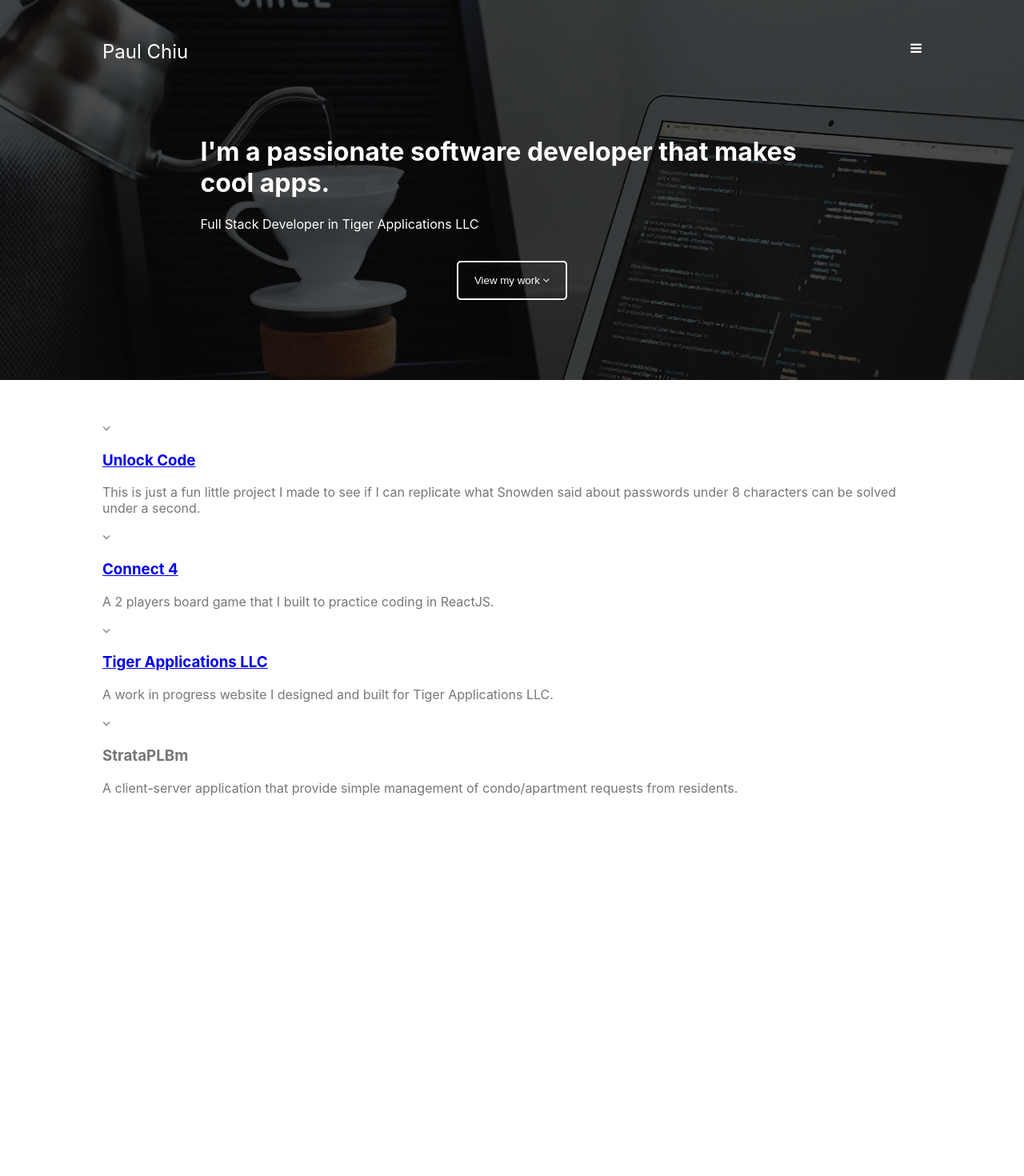
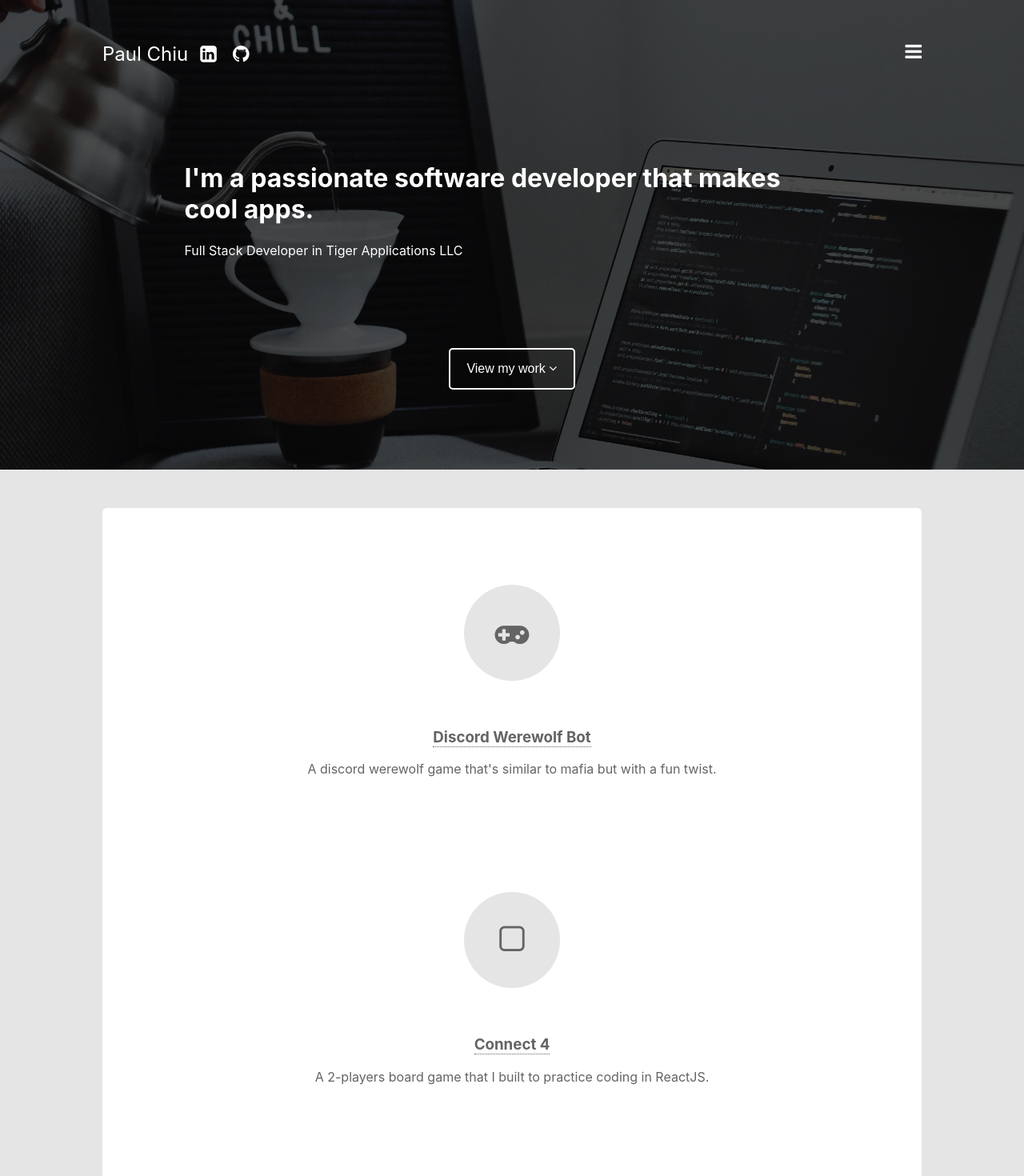
Before and after one commit to pcchiu96/portfolio, a React (Create React App) app: page / in a window 1280 px wide. Shown: the top 1470 px of the page at 80% size. Before the commit the page ends 1061 px from the top, so only its background shows below. Built offline with nearby package versions, Linux system fonts and the light colour scheme.

Commit message:
Added my projects section using grid and similar style from before. Added linkdin and github icon next to title name along with their links. Added animations to all buttons.

```diff
--- a/src/components/introduction.css
+++ b/src/components/introduction.css
@@ -1,5 +1,5 @@
 .introduction {
-    padding: 20px;
+    padding: 3em 0 6em 0;
 }
 
 .b-wrapper {
@@ -13,4 +13,11 @@
     padding: 15px 20px;
     border-radius: 5px;
     color: white;
+    transition: 0.3s;
+    font-size: 1em;
 }
+
+.b-my-work:hover {
+    color: black;
+    background-color: white;
+}
--- a/src/components/nav.css
+++ b/src/components/nav.css
@@ -12,3 +12,24 @@
 .nav-title {
     font-size: 24px;
 }
+
+.nav-title i {
+    margin-left: 10px;
+    padding: 5px;
+    border-radius: 10px;
+    transition: 0.3s;
+}
+
+.nav-title i:hover {
+    color: black;
+    background-color: white;
+}
+
+.nav-title a {
+    color: white;
+}
+
+.nav-hamburger {
+    font-size: 1.5em;
+    cursor: pointer;
+}
--- a/src/components/nav.js
+++ b/src/components/nav.js
@@ -5,7 +5,15 @@ export default function Nav() {
     return (
         <nav id='nav'>
             <ul>
-                <li className='nav-title'>Paul Chiu</li>
+                <li className='nav-title'>
+                    <a href='https://pcchiu96.github.io/portfolio'>Paul Chiu</a>
+                    <a href='https://www.linkedin.com/in/paul-chiu-373616178'>
+                        <i className='fa fa-linkedin-square' aria-hidden='true'></i>
+                    </a>
+                    <a href='https://github.com/pcchiu96'>
+                        <i className='fa fa-github' aria-hidden='true'></i>
+                    </a>
+                </li>
                 <li className='nav-hamburger'>
                     <i className='fa fa-bars'></i>
                 </li>
--- a/src/components/projects.css
+++ b/src/components/projects.css
@@ -1,12 +1,43 @@
+.projects-background {
+    background-color: #e5e5e5;
+}
+
 .projects-wrapper {
     width: 80%;
-    margin: auto;
-    padding: 50px 0;
-    color: #777;
-
-    /* margin-top: -14em; */
+    margin: 0 auto;
+    padding: 3em;
+    color: #646464;
 }
 
 .projects {
+    position: relative;
+    padding: 2em;
     display: grid;
+    border-radius: 6px;
+    box-shadow: 0 2px 0 0 #e5e5e5;
+    background-color: #fff;
 }
+
+.projects section {
+    padding: 4em;
+    text-align: center;
+    /* border-top: solid 1px #e5e5e5; */
+}
+
+.projects a {
+    color: #646464;
+    border-bottom: dotted 1px;
+}
+
+.projects .fa {
+    font-size: 2.5em;
+    background-color: #e5e5e5;
+    border-radius: 100%;
+    width: 3em;
+    height: 3em;
+    line-height: 3em;
+    margin: 0 0 1em 0;
+}
+
+.fa-gamepad {
+}
--- a/src/components/projects.js
+++ b/src/components/projects.js
@@ -3,35 +3,45 @@ import "./projects.css";
 
 export default function Projects() {
     return (
+        <div className='projects-background'>
             <div className='projects-wrapper'>
-            <section className='projects'>
+                <div className='projects'>
                     <section>
-                    <i className='fa fa-angle-down'></i>
+                        <i className='fa fa-gamepad' aria-hidden='true'></i>
                         <h3>
-                        <a href='./unlock-code/src/index.js'>Unlock Code</a>
+                            <a href='https://github.com/pcchiu96/Werewolf-Bot'>Discord Werewolf Bot</a>
+                        </h3>
+                        <p>A discord werewolf game that's similar to mafia but with a fun twist.</p>
+                    </section>
+                    <section>
+                        <i className='fa fa-square-o' aria-hidden='true'></i>
+                        <h3>
+                            <a href='https://github.com/pcchiu96/Connect_4'>Connect 4</a>
+                        </h3>
+                        <p>A 2-players board game that I built to practice coding in ReactJS.</p>
+                    </section>
+                    <section>
+                        <i className='fa fa-unlock-alt' aria-hidden='true'></i>
+                        <h3>
+                            <a href='https://github.com/pcchiu96/Unlock_Code'>Unlock Code</a>
                         </h3>
                         <p>This is just a fun little project I made to see if I can replicate what Snowden said about passwords under 8 characters can be solved under a second.</p>
                     </section>
+
                     <section>
-                    <i className='fa fa-angle-down'></i>
-                    <h3>
-                        <a href='./unlock-code/src/index.js'>Connect 4</a>
-                    </h3>
-                    <p>A 2 players board game that I built to practice coding in ReactJS.</p>
-                </section>
-                <section>
-                    <i className='fa fa-angle-down'></i>
+                        <i className='fa fa-wrench' aria-hidden='true'></i>
                         <h3>
                             <a href='https://www.tigerapplicationsllc.com/index.php?page=index'>Tiger Applications LLC</a>
                         </h3>
                         <p>A work in progress website I designed and built for Tiger Applications LLC.</p>
                     </section>
                     <section>
-                    <i className='fa fa-angle-down'></i>
+                        <i className='fa fa-wrench' aria-hidden='true'></i>
                         <h3>StrataPLBm</h3>
                         <p>A client-server application that provide simple management of condo/apartment requests from residents.</p>
                     </section>
-            </section>
+                </div>
+            </div>
         </div>
     );
 }
--- a/src/style.css
+++ b/src/style.css
@@ -27,3 +27,7 @@ header {
     padding: 50px 0;
     color: white;
 }
+
+a {
+    text-decoration: none;
+}
```
Lines whose indentation alone changed are shown as unchanged.
